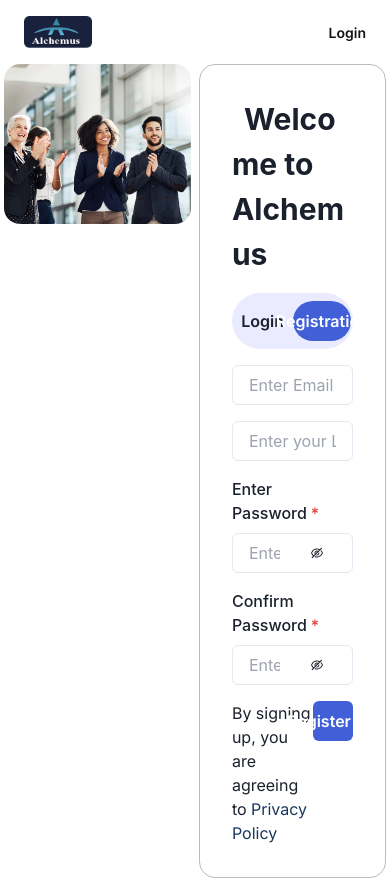
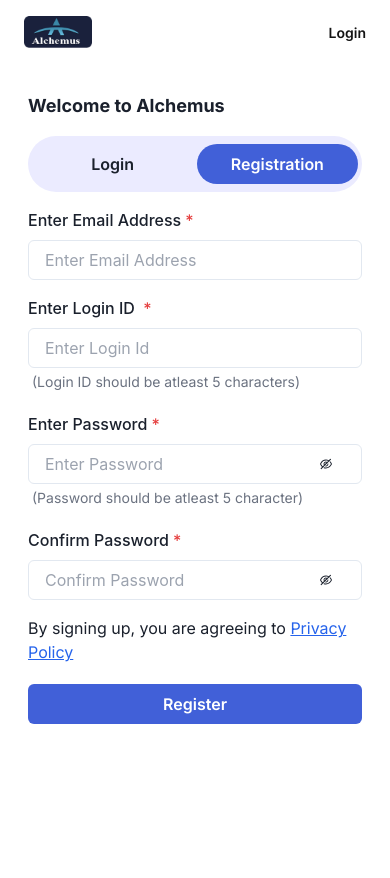
Before and after one commit to GowrishankarSMenon/backendtesting, a React (Create React App) app: page /registration in a window 390 px wide. After the commit the page ends 844 px from the top, so only its background shows below. Built offline with nearby package versions, Linux system fonts and the light colour scheme.

Commit message:
fix:auth pages minor ui changes and responsiveness

```diff
--- a/src/components/Signup.js
+++ b/src/components/Signup.js
@@ -15,24 +15,45 @@ const SignupBox = () => {
 
   return (
     <>
-      <FormController lable='Enter Email Address' placeholder='Enter Email Address' handleChange={handleChange}/>
-      <FormController lable='Enter Login ID ' placeholder='Enter your Login Id' handleChange={handleChange}/>
+      <FormController
+        label="Enter Email Address"
+        placeholder="Enter Email Address"
+        Required={true}
+        handleChange={handleChange}
+      />
+      <FormController
+        label="Enter Login ID "
+        Required={true}
+        placeholder="Enter Login Id"
+        undertext={"(Login ID should be atleast 5 characters)"}
+        handleChange={handleChange}
+      />
 
-      <FormControl isRequired my='1em'>
+      <FormControl isRequired my="1em">
         <FormLabel>Enter Password</FormLabel>
-        <PasswordInput />
+        <PasswordInput placeholder={"Enter Password"} />
+        <p className="p-1 text-gray-500 text-sm">
+          (Password should be atleast 5 character)
+        </p>
       </FormControl>
 
-      <FormControl isRequired my='1em'>
+      <FormControl isRequired my="1em">
         <FormLabel>Confirm Password</FormLabel>
-        <PasswordInput />
+        <PasswordInput placeholder={"Confirm Password"} />
       </FormControl>
-      <Box className="checkBox_box">
-        <Text size='sm'>By signing up, you are agreeing to <Link color='blue.900'>Privacy Policy</Link> </Text>
-        <Button colorScheme="blue" bg='#4160D8' w='35%'>Register Me</Button>
+      <Box className="md:flex justify-between items-center">
+        <Text size="sm">
+          By signing up, you are agreeing to{" "}
+          <Link>
+            <span className="text-blue-600 underline">Privacy Policy</span>
+          </Link>{" "}
+        </Text>
+        <Button colorScheme="blue" bg="#4160D8" className=" w-full md:w-40  mt-5 md:mt-0">
+          Register
+        </Button>
       </Box>
     </>
-  )
+  );
 }
 
 export default SignupBox;
--- a/src/components/login.js
+++ b/src/components/login.js
@@ -103,11 +103,11 @@ const Loginbox = () => {
   }, []);
 
   return (
-    <Box className="login_box">
+    <Box className="w-full">
       <form onSubmit={formik.handleSubmit}>
-        <Box>
+        <Box >
           <FormController
-            lable="Login Id"
+            label="Login Id"
             placeholder="Enter your Login Id"
             handleChange={formik.handleChange}
             value={formik.values.userId}
--- a/src/helper/FormController.js
+++ b/src/helper/FormController.js
@@ -18,6 +18,7 @@ const FormController = ({
   name,
   id,
   Required,
+  undertext,
   error
 }) => {
 
@@ -32,6 +33,7 @@ const FormController = ({
           name={name}
           id={id}
         />
+        {undertext && <p className="text-gray-500 text-sm p-1">{undertext}</p>}
       </FormControl>
     </>
   );
--- a/src/helper/PasswordInput.js
+++ b/src/helper/PasswordInput.js
@@ -11,7 +11,7 @@ function PasswordInput({ label, placeholder, handleChange, value, name, id,  Req
       <Input
         pr="4.5rem"
         type={show ? "text" : "password"}
-        placeholder="Enter password"
+        placeholder={placeholder}
         onChange={handleChange}
         value={value}
         name={name}
--- a/src/pages/registration.jsx
+++ b/src/pages/registration.jsx
@@ -28,17 +28,21 @@ const Registration = () => {
   // }, [status, statusLink]);
 
   return (
-    <div className="register_box">
-      <div>
+    <div className="flex overflow-hidden md:gap-5 p-7 md:p-0">
+      <div className="md:block hidden">
         <img src={assets.images.LOGIN.BANNER} alt="" />
       </div>
-      <div className="register_container">
-        <Text as="b" fontSize="3xl" m="3">
+      <div className="md:w-1/2 w-full h-1/3 md:p-8 md:border-2 md:mr-8 md:border-gray-300 md:rounded-2xl">
+        <Text className="md:text-2xl text-lg font-bold md:text-left">
           Welcome to Alchemus
         </Text>
         <div className="login_signupToggle">
-          <NavLink to="/login" onClick={() => console.log("Login page")}>Login</NavLink>
-          <NavLink to="/registration" onClick={() => console.log("Register")}>Registration</NavLink>
+          <NavLink to="/login" onClick={() => console.log("Login page")}>
+            Login
+          </NavLink>
+          <NavLink to="/registration" onClick={() => console.log("Register")}>
+            Registration
+          </NavLink>
           {/* <Button
               className="link-button"
               colorScheme={status ? "" : "blue"}
```
